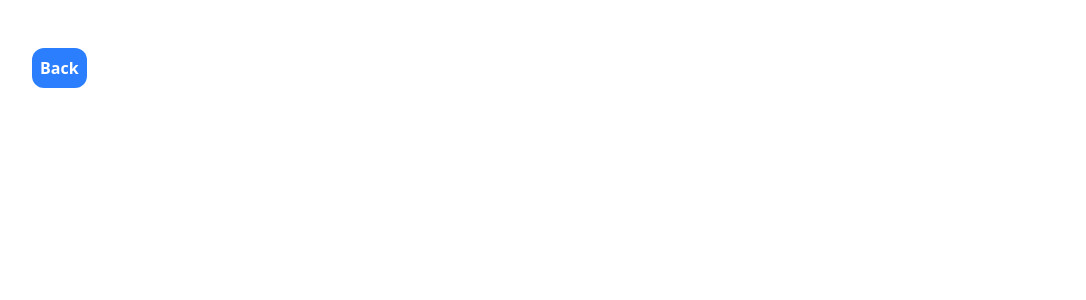
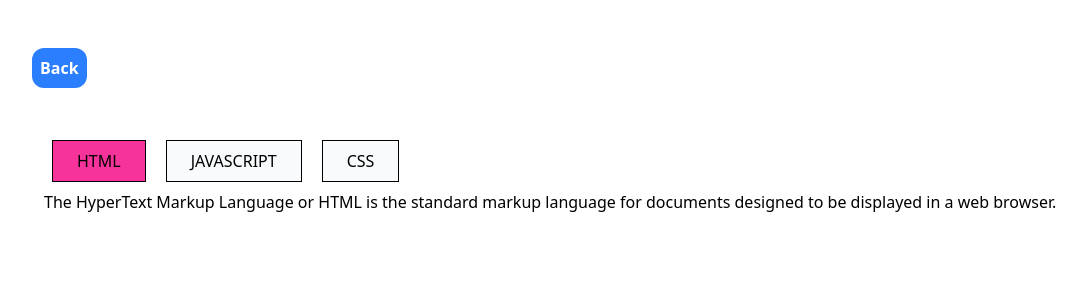
Before and after one commit to RAAKSH/star-wars, a React (Vite) app: page /commonComponents in a window 1280 px wide. Shown: the top 300 px of the page, without its empty margins (16-1102 px from the left). Built offline with nearby package versions, Linux system fonts and the light colour scheme.

Commit message:
Progress bar and tabs added

```diff
--- /dev/null
+++ b/src/Components/CommonComponents/ProgressBar/ProgressBarComponent.tsx
@@ -0,0 +1,39 @@
+import { useEffect, useState } from "react";
+import { ProgressBar } from ".";
+
+export const ProgressBarComponent = () => {
+  const [bars, setBars] = useState([]);
+
+  const handleClick = () => {
+    const barId = Date.now();
+    setBars((prevState) => [...prevState, barId]);
+  };
+
+  useEffect(()=>{
+   const timeId= setTimeout(()=>{
+        const barId = Date.now();
+        setBars((prevState) => [...prevState, barId]);
+    },5000)
+
+
+    return ()=>clearTimeout(timeId)
+  })
+
+  console.log("=====",bars);
+
+  return (
+    <>
+      <button
+        onClick={handleClick}
+        className="px-6 py-2 bg-black text-white border-2 border-black"
+      >
+        Add Bars
+      </button>
+      {bars?.map((id) => (
+        <>
+          <ProgressBar key={id} />
+        </>
+      ))}
+    </>
+  );
+};
--- /dev/null
+++ b/src/Components/CommonComponents/ProgressBar/index.tsx
@@ -0,0 +1,24 @@
+import { useEffect, useState } from "react";
+
+export function ProgressBar() {
+  const [filled, setFilled] = useState(false);
+
+  useEffect(() => {
+    const timout = setTimeout(() => {
+      setFilled(true);
+    }, 100);
+
+    return () => clearTimeout(timout);
+  });
+
+
+  return (
+    <div className="w-full bg-gray-500  h-6  m-2">
+      <div
+        className={`h-full bg-green-400 transition-all duration-[2000ms] ${
+          filled ? "w-full" : "w-0"
+        }`}
+      ></div>
+    </div>
+  );
+}
--- /dev/null
+++ b/src/Components/CommonComponents/Tabs/index.tsx
@@ -0,0 +1,53 @@
+import { useState } from "react";
+
+const TabInfo = [
+  {
+    id: 1,
+    name: "HTML",
+    content:
+      "The HyperText Markup Language or HTML is the standard markup language for documents designed to be displayed in a web browser.",
+  },
+  {
+    id: 2,
+    name: "JAVASCRIPT",
+    content:
+      "JavaScript, often abbreviated as JS, is a programming language that is one of the core technologies of the World Wide Web, alongside HTML and CSS.",
+  },
+  {
+    id: 3,
+    name: "CSS",
+    content:
+      "Cascading Style Sheets is a style sheet language used for describing the presentation of a document written in a markup language such as HTML or XML.",
+  },
+];
+
+export const Tabs = () => {
+  const [activeTab, setActiveTab] = useState(1);
+
+  return (
+    <div className="p-4">
+      <div className="flex gap-x-5 m-2">
+        {TabInfo?.map((item) => (
+          <button
+            key={item?.id}
+            onClick={() => setActiveTab(item?.id)}
+            className={`px-6 py-2 border-1 text-black ${activeTab===item?.id ? "bg-pink-500":" bg-gray-50"}`}
+          >
+            {item?.name}{" "}
+          </button>
+        ))}
+        </div>
+
+        <div className=" text-black">
+          {TabInfo?.map(
+            (item) =>{
+             return( item?.id === activeTab && (
+                <div key={item?.id} className="text-blue">{item?.content}</div>
+              ))
+            }
+          )}
+        </div>
+
+    </div>
+  );
+};
--- a/src/Components/CommonComponents/index.tsx
+++ b/src/Components/CommonComponents/index.tsx
@@ -13,9 +13,11 @@ import { Accordian } from "./Accordian";
 import ChipsInput from "./ChipsInput";
 import ClassComponent from "./ClassComponent";
 import ErrorBoundary from "./ErrorBoundary";
+import { ProgressBarComponent } from "./ProgressBar/ProgressBarComponent";
+import { Tabs } from "./Tabs";
 
 export const CommonComponents = () => {
-const [currentPage, setCurrentPage] = useState(1);
+// const [currentPage, setCurrentPage] = useState(1);
   const navigate = useNavigate();
   const handleBack = () => {
     navigate(-1);
@@ -50,7 +52,11 @@ const [currentPage, setCurrentPage] = useState(1);
 
         {/* <ClassComponent /> */}
 
-        <ErrorBoundary />
+        {/* <ProgressBarComponent /> */}
+
+        {/* <ErrorBoundary /> */}
+
+        <Tabs />
       </div>
     </div>
   );
```
